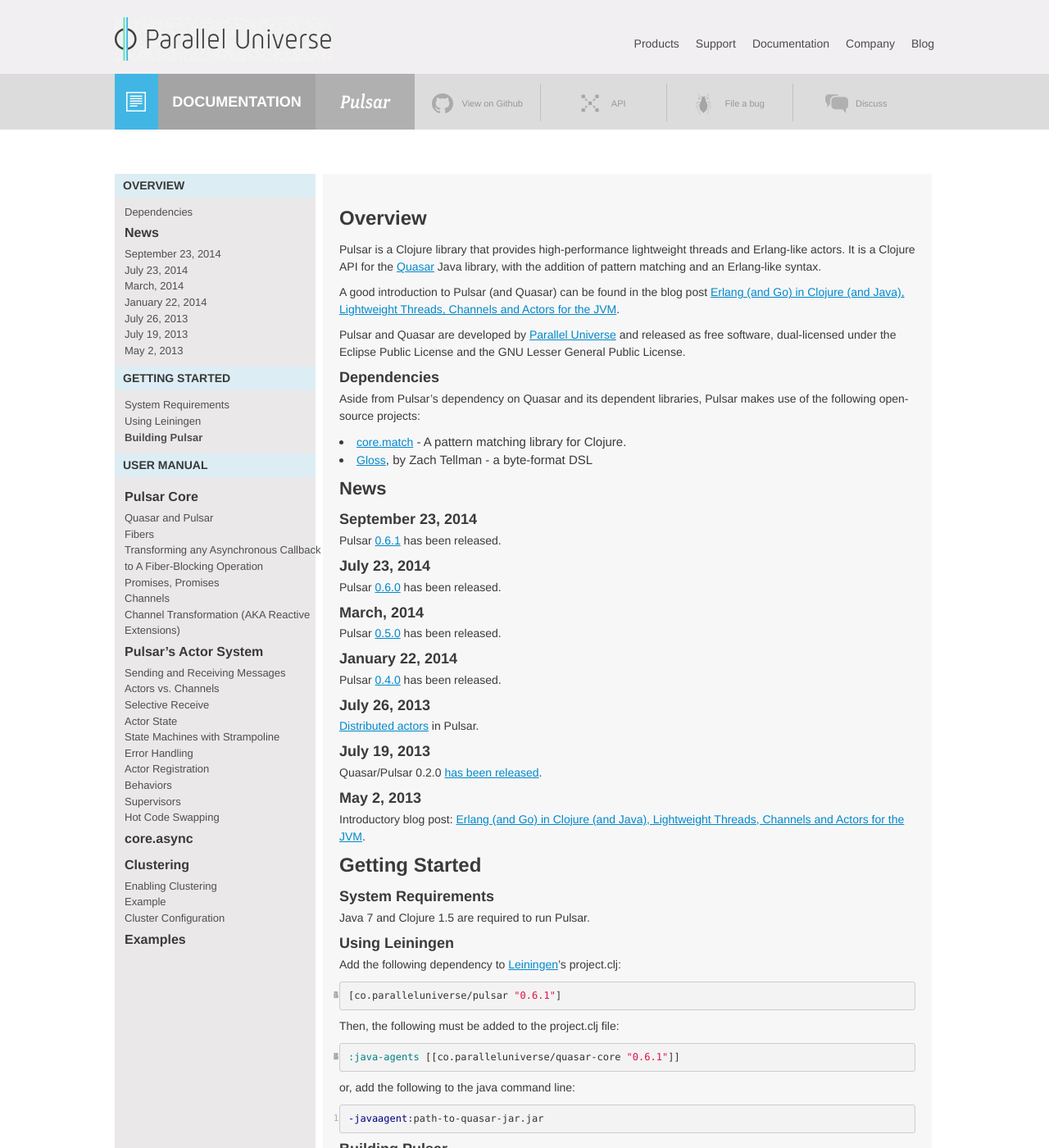
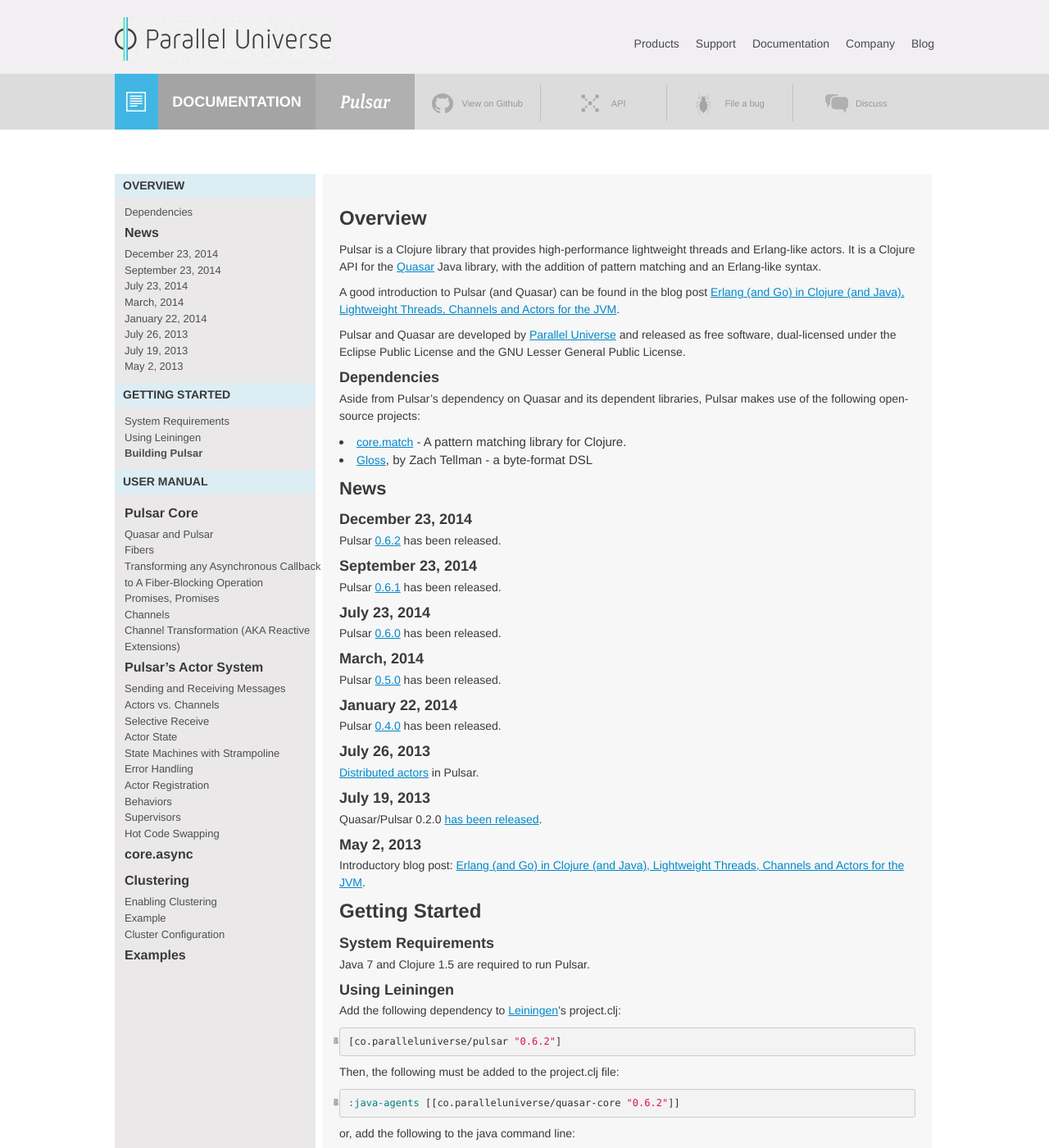
Before and after one commit to puniverse/pulsar, a Jekyll site: the page built from docs/index.md, in a window 1280 px wide and 1400 px high. Shown: the whole window at 82% size. Built offline with Jekyll 4.4.1, drawn with Linux system fonts in a browser that asks for light colours; nearby versions of some CDN libraries; Markdown is read by kramdown in place of the engine named in the settings.

Commit message:
Prepare release (0.6.2)

```diff
--- a/docs/_config.yml
+++ b/docs/_config.yml
@@ -9,7 +9,7 @@
 
 # Site globals used throughout docs.
 project: Pulsar
-version: 0.6.1
+version: 0.6.2
 github: puniverse/pulsar
 google_group: "https://groups.google.com/forum/#!forum/quasar-pulsar-user"
 ga_tracking_id: UA-25007319-2
--- a/docs/index.md
+++ b/docs/index.md
@@ -24,6 +24,10 @@
 * [Gloss](https://github.com/ztellman/gloss), by Zach Tellman - a byte-format DSL
 
 ## News
+
+### December 23, 2014
+
+Pulsar [0.6.2](https://github.com/puniverse/pulsar/releases/tag/v0.6.1) has been released.
 
 ### September 23, 2014
 
```
Also changed, not shown: .travis.yml, README.md, 1 other file.
